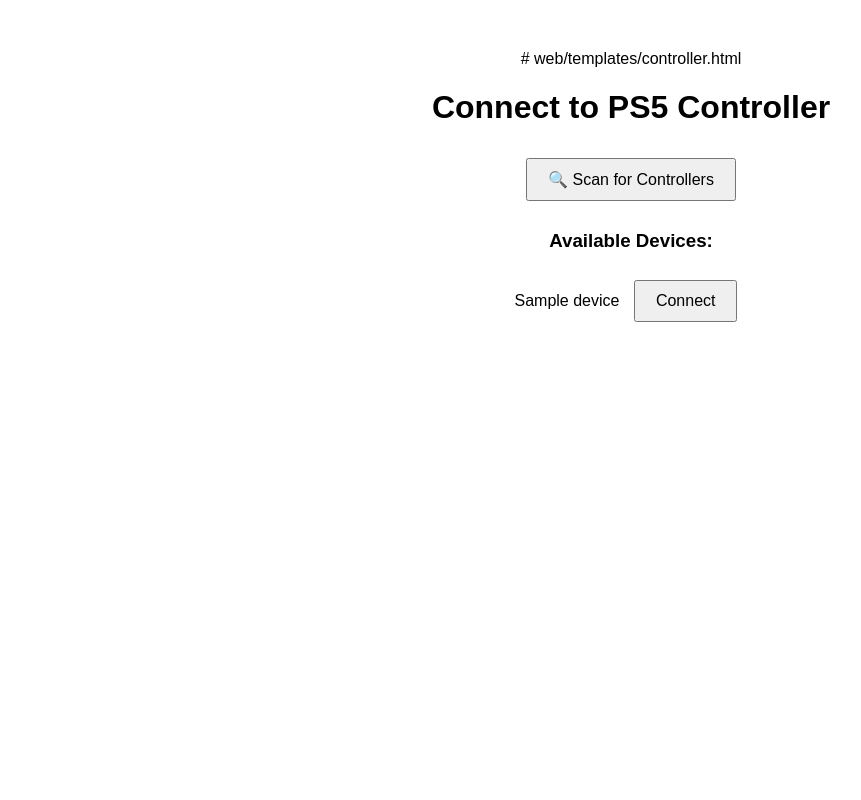
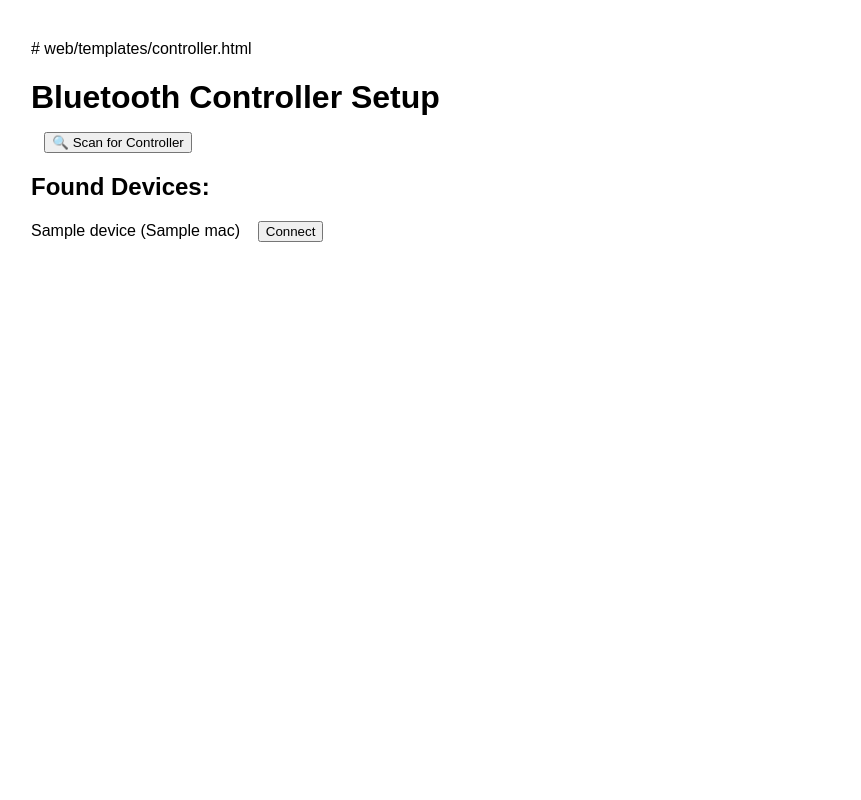
Before and after one commit to Dror-bszi/playable, a Flask app: template web/templates/controller.html in a window 1280 px wide. Shown: the whole page, without its empty margins (9-870 px from the left). Run offline with Flask 3, Linux system fonts and the light colour scheme; the template is opened without the code that fills it: most values are stand-ins (such as "Sample title", 1, 10 or a date in 2020).

Commit message:
scan controller

```diff
--- a/web/templates/controller.html
+++ b/web/templates/controller.html
@@ -2,27 +2,31 @@
 <!DOCTYPE html>
 <html>
 <head>
-    <title>Controller Connection</title>
+    <title>PlayAble - Connect Controller</title>
     <style>
-        body { font-family: Arial, sans-serif; text-align: center; margin-top: 50px; }
-        button { padding: 10px 20px; margin: 10px; font-size: 16px; }
-        ul { list-style: none; padding: 0; }
-        li { margin: 5px 0; }
+        body { font-family: Arial; padding: 2em; }
+        h1 { margin-bottom: 0.5em; }
+        form { margin-top: 1em; }
+        ul { padding: 0; }
+        li { list-style: none; margin-bottom: 0.5em; }
+        button { margin-left: 1em; }
     </style>
 </head>
 <body>
-    <h1>Connect to PS5 Controller</h1>
+    <h1>Bluetooth Controller Setup</h1>
+
     <form action="/scan_bluetooth" method="post">
-        <button type="submit">🔍 Scan for Controllers</button>
+        <button type="submit">🔍 Scan for Controller</button>
     </form>
+
     {% if devices %}
-    <h3>Available Devices:</h3>
+        <h2>Found Devices:</h2>
         <ul>
-        {% for d in devices %}
+        {% for mac, name in devices %}
             <li>
-            {{ d }}
-            <form action="/connect_bluetooth" method="post" style="display:inline;">
-                <input type="hidden" name="device" value="{{ d }}">
+                {{ name }} ({{ mac }})
+                <form action="/connect_bluetooth" method="post" style="display:inline">
+                    <input type="hidden" name="device" value="{{ mac }}">
                     <button type="submit">Connect</button>
                 </form>
             </li>
```
Also changed, not shown: ui/controller_bluetooth.py (+11 -4 lines). Lines whose indentation alone changed are shown as unchanged.
